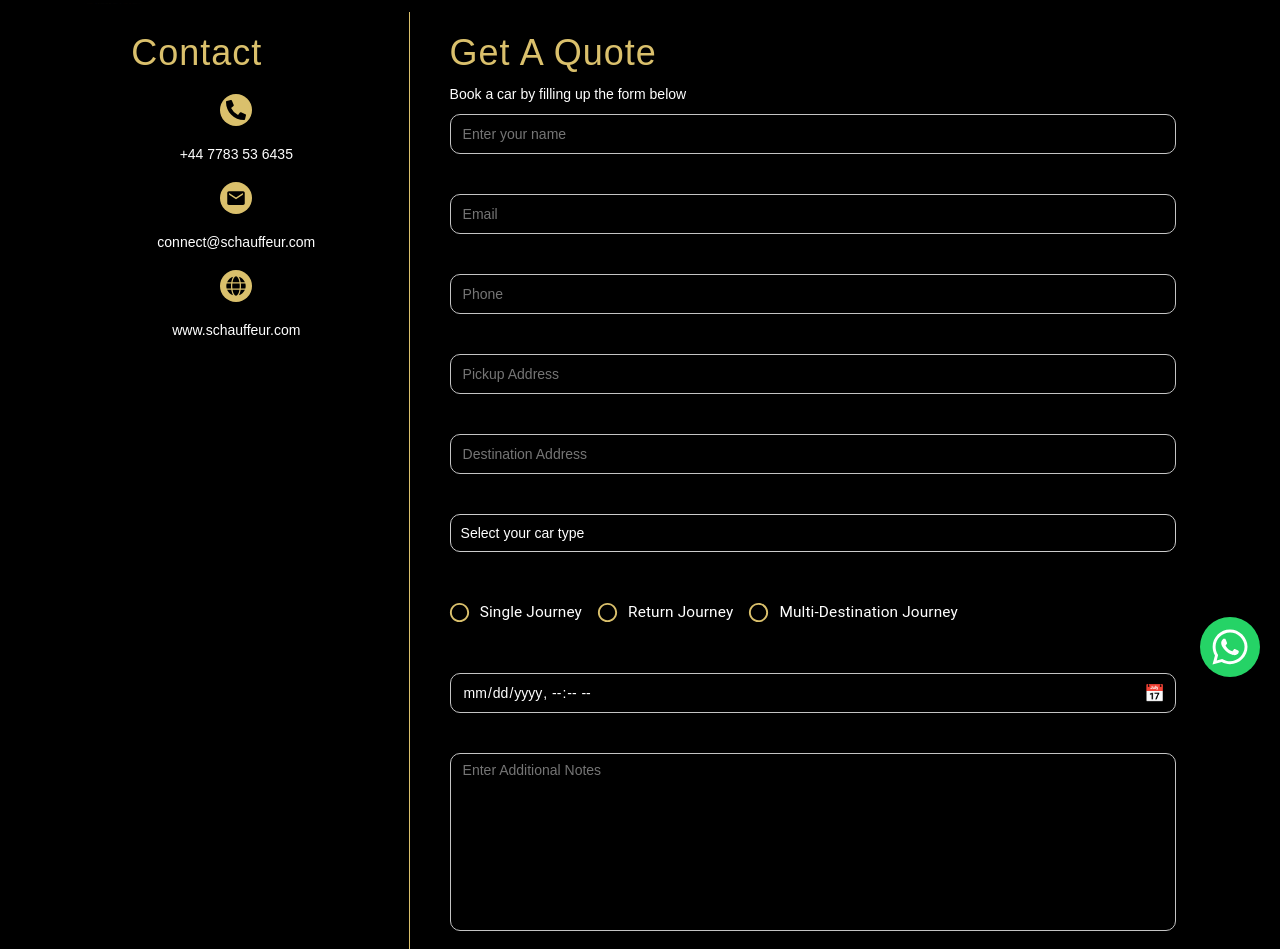
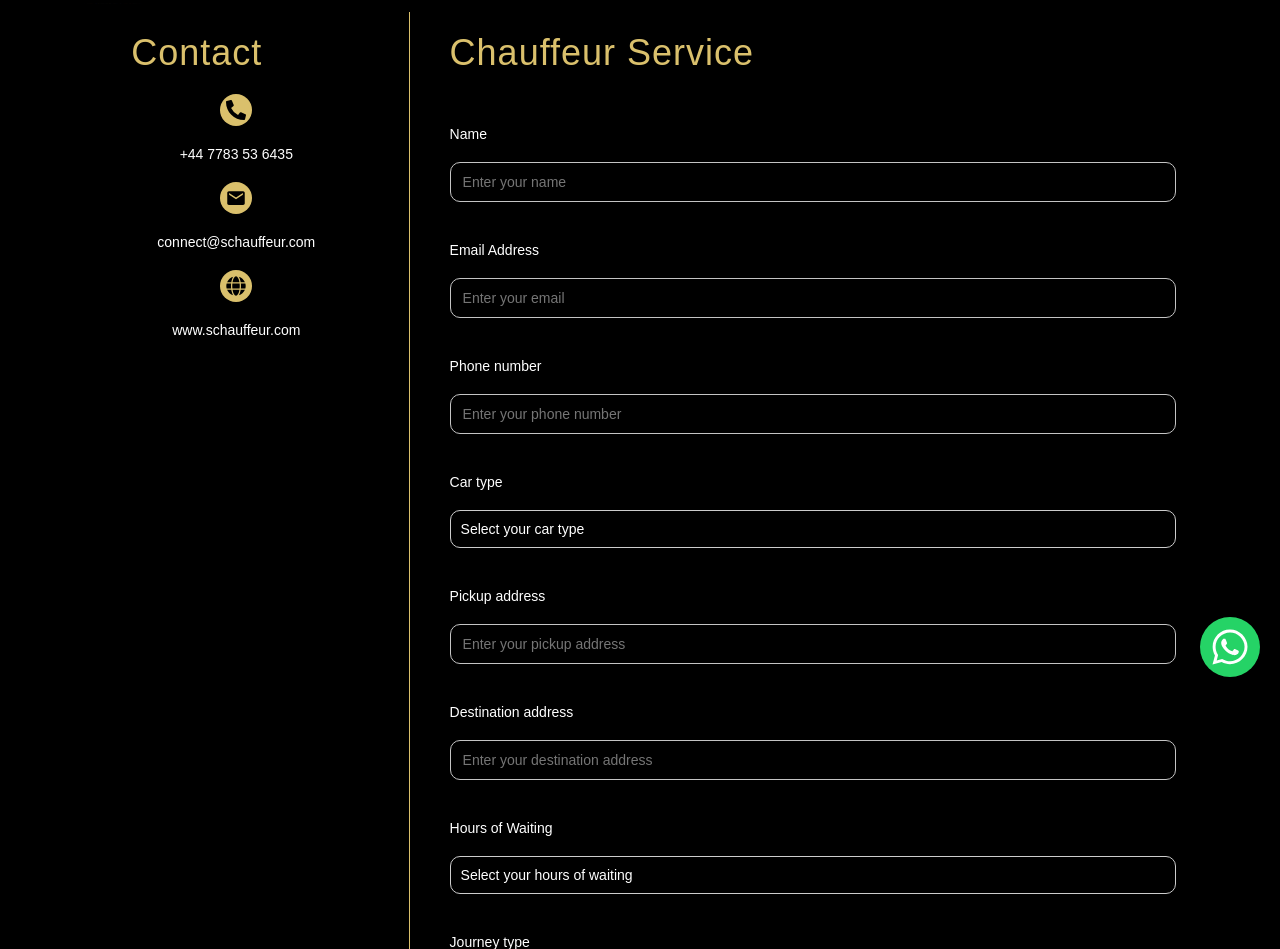
Before and after one commit to hammadlodhi/chauffers-web, a Next.js app: page /book-car in a window 1280 px wide. Shown: the part 103-1052 px from the top of the page. Built offline with nearby package versions, Linux system fonts and the light colour scheme.

Commit message:
Get a Quote query added

```diff
--- a/src/components/AppComponents/CarBooking/CarBooking.tsx
+++ b/src/components/AppComponents/CarBooking/CarBooking.tsx
@@ -1,25 +1,53 @@
 "use client";
-import React from "react";
+import React, { useEffect, useState } from "react";
 import { FaGlobe, FaPhoneAlt } from "react-icons/fa";
 import { IoMdMail } from "react-icons/io";
 import { useForm, SubmitHandler } from "react-hook-form";
 import ErrorMessage from "@/components/UIComponents/ErrorMessage/ErrorMessage";
 import { Button, FormControlLabel, Radio, RadioGroup } from "@mui/material";
+import { useRouter } from "next/navigation";
 
 interface IBookCarInput {
-  pickup_address: string;
-  destination_address: string;
-  car_type: string;
-  journey_type: string;
   name: string;
   email: string;
   phone: string;
+  pickup_address: string;
+  destination_address: string;
+  hours_of_waiting: number;
+  return_pickup_address?: string;
+  return_destination_address?: string;
+  car_type: string;
+  journey_type: string;
   date: string;
   time: string;
   description: string;
 }
 
 const CarBooking = () => {
+  const [returnJourneyType, setReturnJourneyType] = useState(false);
+  const [showWaitingHours, setShowWaitingHours] = useState(false);
+  const [heading, setHeading] = useState("");
+  const router = useRouter();
+  useEffect(() => {
+    const params = new URLSearchParams(window.location.search);
+    const quote = params.get("quote");
+    if (quote === "single-journey") {
+      setHeading("Single Journey");
+      setShowWaitingHours(false);
+    } else {
+      setHeading("Chauffeur Service");
+      setShowWaitingHours(true);
+    }
+  }, [router]);
+  const handleJourneyTypeChange = (
+    event: React.ChangeEvent<HTMLInputElement>
+  ) => {
+    if (event.target.value === "Return Journey") {
+      setReturnJourneyType(true);
+    } else {
+      setReturnJourneyType(false);
+    }
+  };
   const {
     register,
     formState: { errors },
@@ -54,18 +82,19 @@ const CarBooking = () => {
         </div>
       </div>
       <div className="car-booking__contact-form">
-        <h1>Get A Quote</h1>
-        <p>Book a car by filling up the form below</p>
+        <h1 className="mg-b-10">{heading}</h1>
         <form onSubmit={handleSubmit(onSubmit)}>
-        <input
+          <label htmlFor="name">Name</label>
+          <input
             type="text"
             placeholder="Enter your name"
             {...register("name", { required: "Name is required" })}
           />
           <ErrorMessage text={errors.name?.message} />
+          <label htmlFor="email">Email Address</label>
           <input
             type="text"
-            placeholder="Email"
+            placeholder="Enter your email"
             {...register("email", {
               required: "Email is required",
               pattern: {
@@ -75,33 +104,21 @@ const CarBooking = () => {
             })}
           />
           <ErrorMessage text={errors.email?.message} />
+          <label htmlFor="phone">Phone number</label>
           <input
             type="text"
-            placeholder="Phone"
+            placeholder="Enter your phone number"
             {...register("phone", { required: "Phone is required" })}
           />
           <ErrorMessage text={errors.phone?.message} />
-          <input
-            type="text"
-            placeholder="Pickup Address"
-            {...register("pickup_address", {
-              required: "Pickup address is required",
-            })}
-          />
-          <ErrorMessage text={errors.pickup_address?.message} />
-          <input
-            type="text"
-            placeholder="Destination Address"
-            {...register("destination_address", {
-              required: "Destination address is required",
-            })}
-          />
-          <ErrorMessage text={errors.destination_address?.message} />
+          <label htmlFor="car_type">Car type</label>
           <select
             className="car-booking__select-box"
             {...register("car_type", { required: "Car type is required" })}
           >
-            <option value="" disabled selected>Select your car type</option>
+            <option value="" disabled selected>
+              Select your car type
+            </option>
             <option value="1">Mercedes S-Class</option>
             <option value="2">Mercedes V-Class</option>
             <option value="4">Range Rover</option>
@@ -109,12 +126,54 @@ const CarBooking = () => {
             <option value="3">Rolls Royce Phantom</option>
           </select>
           <ErrorMessage text={errors.car_type?.message} />
+          <label htmlFor="pickup_address">Pickup address</label>
+          <input
+            type="text"
+            placeholder="Enter your pickup address"
+            {...register("pickup_address", {
+              required: "Pickup address is required",
+            })}
+          />
+          <ErrorMessage text={errors.pickup_address?.message} />
+          <label htmlFor="destination_address">Destination address</label>
+          <input
+            type="text"
+            placeholder="Enter your destination address"
+            {...register("destination_address", {
+              required: "Destination address is required",
+            })}
+          />
+          <ErrorMessage text={errors.destination_address?.message} />
+          {showWaitingHours && (
+            <>
+              <label htmlFor="car_type">Hours of Waiting</label>
+              <select
+                className="car-booking__select-box"
+                {...register("hours_of_waiting", {
+                  required: "Hours of waiting is required",
+                })}
+              >
+                <option value="" disabled selected>
+                  Select your hours of waiting
+                </option>
+                <option value="1">1</option>
+                <option value="2">2</option>
+                <option value="4">3</option>
+                <option value="4">4</option>
+                <option value="3">5</option>
+                <option value="3">More</option>
+              </select>
+              <ErrorMessage text={errors.hours_of_waiting?.message} />
+            </>
+          )}
+          <label htmlFor="journey_type">Journey type</label>
           <RadioGroup
             row
             aria-labelledby="demo-row-radio-buttons-group-label"
             {...register("journey_type", {
               required: "Journey type is required",
             })}
+            onChange={handleJourneyTypeChange}
           >
             <FormControlLabel
               value="Single Journey"
@@ -140,22 +199,35 @@ const CarBooking = () => {
               }
               label="Return Journey"
             />
-            <FormControlLabel
-              value="Multi-Destination Journey"
-              control={
-                <Radio
-                  sx={{
-                    color: "#dac06c",
-                    "&.Mui-checked": { color: "#dac06c" },
-                  }}
-                />
-              }
-              label="Multi-Destination Journey"
-            />
           </RadioGroup>
           <ErrorMessage text={errors.journey_type?.message} />
-          <input type="datetime-local" placeholder="Time to pickup" />
+          {returnJourneyType && (
+            <>
+              <label htmlFor="return_pickup_address">
+                Return pickup address
+              </label>
+              <input
+                type="text"
+                placeholder="Enter your return pickup address"
+                {...register("return_pickup_address")}
+              />
+              <label htmlFor="destination_address">
+                Return destination address
+              </label>
+              <input
+                type="text"
+                placeholder="Enter your return destination address"
+                {...register("return_destination_address")}
+              />
+            </>
+          )}
+          <label htmlFor="pickup_time">Time to pickup</label>
+          <input type="datetime-local" />
           <ErrorMessage text={errors.time?.message} />
+          <label htmlFor="destination_time">Time to dropoff</label>
+          <input type="datetime-local" />
+          <ErrorMessage text={errors.time?.message} />
+          <label htmlFor="description">Description</label>
           <textarea
             placeholder="Enter Additional Notes"
             rows={10}
--- a/src/components/AppComponents/GetAQuote/GetAQuote.scss
+++ b/src/components/AppComponents/GetAQuote/GetAQuote.scss
@@ -61,7 +61,7 @@
   .get-a-quote {
     &__img {
       flex-direction: column;
-      gap: 15px;
+      gap: 40px;
     }
     &__centered-text {
       font-size: 18px;
```
Also changed, not shown: src/components/AppComponents/GetAQuote/GetAQuote.tsx (+34 -20 lines).
